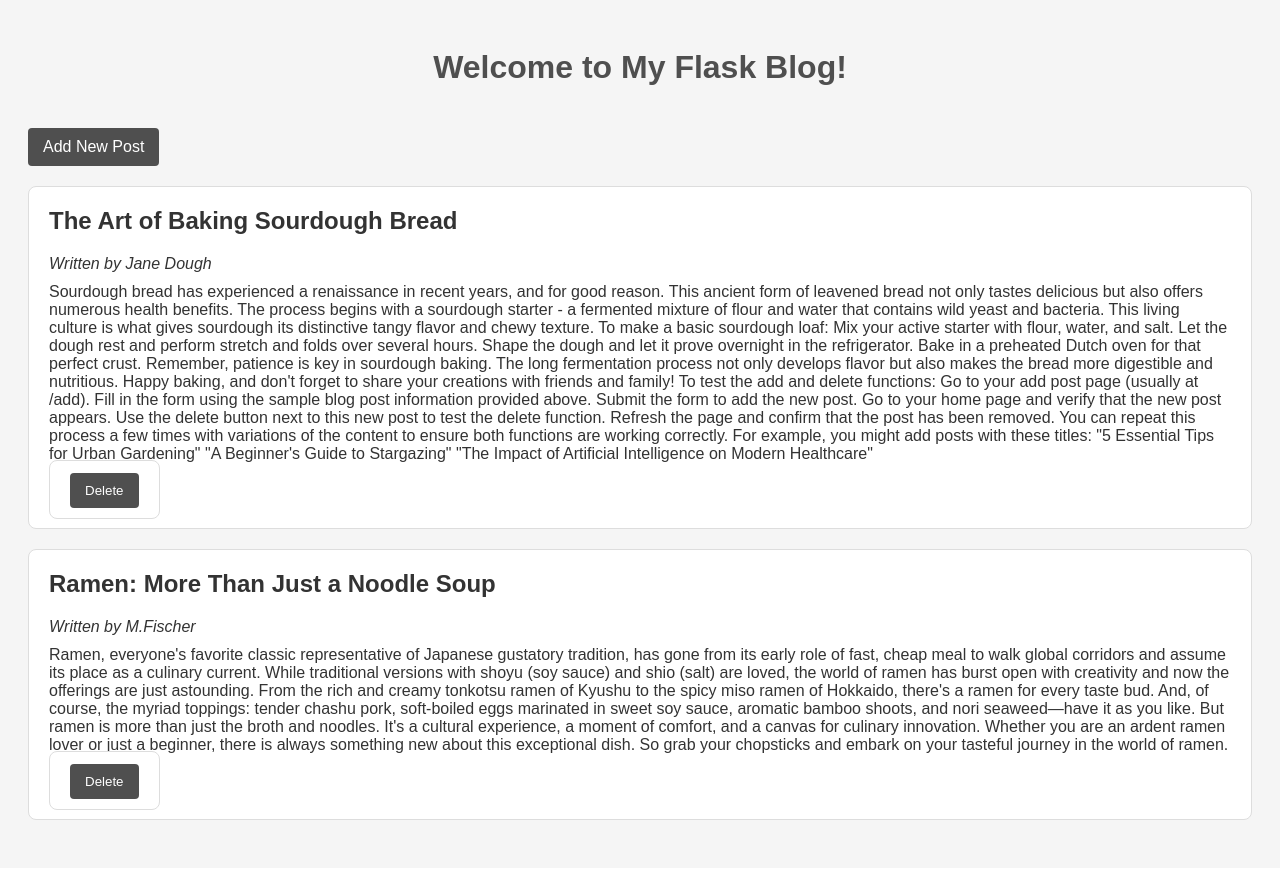
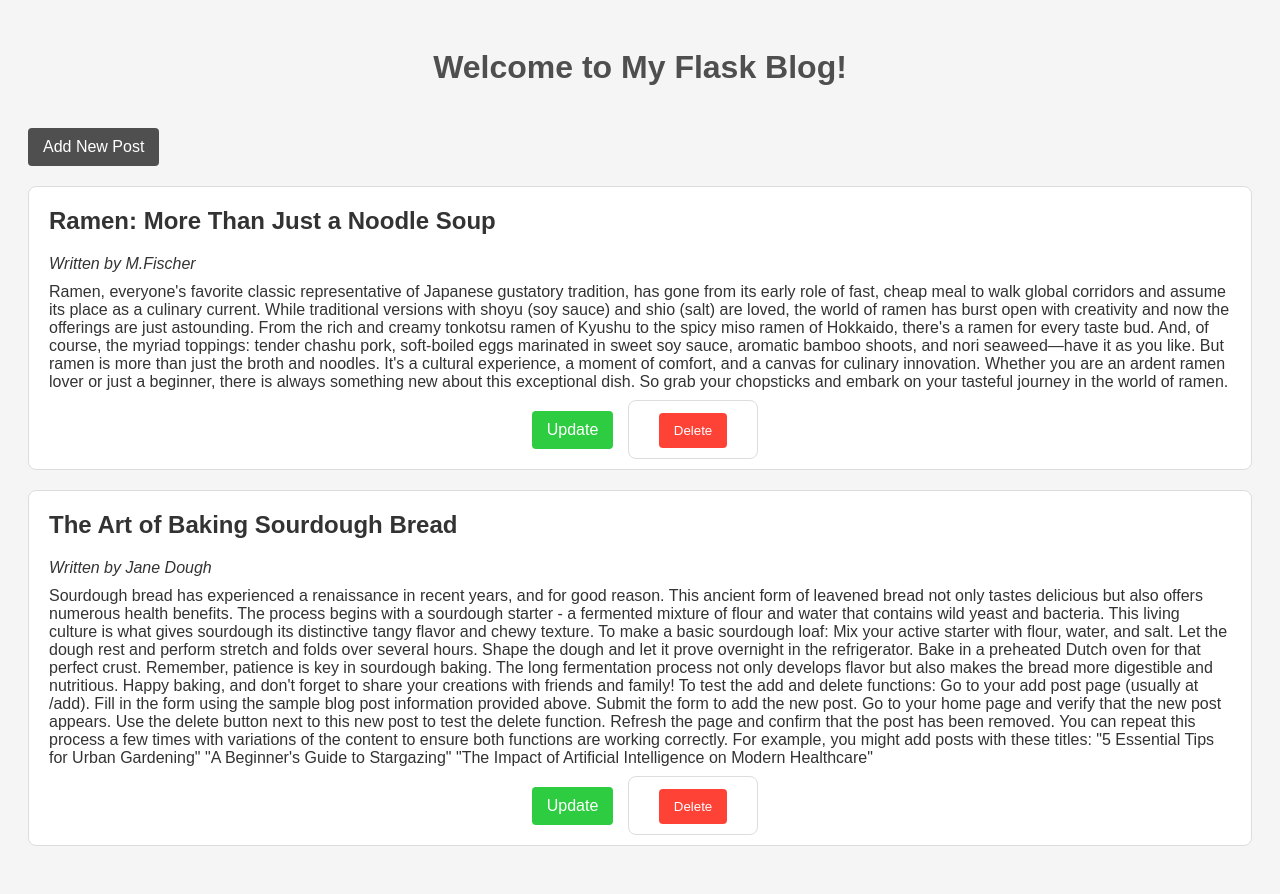
Before and after one commit to MfFischer/Masterblog, a Flask app: page / in a window 1280 px wide. Before the commit the page ends 820 px from the top, so only its background shows below. Run offline with Flask 3, Linux system fonts and the light colour scheme.

Commit message:
Add update functionality to the blog

```diff
--- a/app.py
+++ b/app.py
@@ -3,6 +3,7 @@
 import uuid
 
 app = Flask(__name__)
+
 
 def load_posts():
     """Load posts from a JSON file."""
@@ -12,16 +13,28 @@
     except FileNotFoundError:
         return []
 
+
 def save_posts(posts):
     """Save posts to a JSON file."""
     with open('posts.json', 'w') as f:
         json.dump(posts, f, indent=2)
+
+
+def fetch_post_by_id(post_id):
+    """Fetch a single post by its ID."""
+    posts = load_posts()
+    for post in posts:
+        if post['id'] == post_id:
+            return post
+    return None
+
 
 @app.route('/')
 def home():
     """Render the home page with a list of posts."""
     posts = load_posts()
     return render_template('index.html', posts=posts)
+
 
 @app.route('/add', methods=['GET', 'POST'])
 def add_post():
@@ -43,6 +56,7 @@
     # Render the add post form.
     return render_template('add.html')
 
+
 @app.route('/delete/<post_id>', methods=['POST'])
 def delete_post(post_id):
     """Delete the specified blog post and redirect to the home page."""
@@ -51,6 +65,31 @@
     save_posts(posts)
     return redirect(url_for('home'))
 
+
+@app.route('/update/<post_id>', methods=['GET', 'POST'])
+def update_post(post_id):
+    """Update the specified blog post."""
+    post = fetch_post_by_id(post_id)
+    if post is None:
+        return "Post not found", 404
+
+    if request.method == 'POST':
+        # Update the post with form data.
+        post['title'] = request.form.get('title')
+        post['author'] = request.form.get('author')
+        post['content'] = request.form.get('content')
+        # Load all posts, update the specific post, and save them back.
+        posts = load_posts()
+        for i, p in enumerate(posts):
+            if p['id'] == post_id:
+                posts[i] = post
+                break
+        save_posts(posts)
+        return redirect(url_for('home'))
+
+    return render_template('update.html', post=post)
+
+
 if __name__ == '__main__':
     # Run the Flask development server.
     app.run(debug=True)
--- a/static/style.css
+++ b/static/style.css
@@ -60,6 +60,7 @@
     border: none;
     border-radius: 4px;
     cursor: pointer;
+    outline: none; /* Remove outline on focus */
 }
 
 button:hover {
@@ -93,18 +94,52 @@
     text-decoration: none;
 }
 
+.button-container {
+    text-align: center;
+    margin-top: 20px;
+}
+
+.update-button {
+    background-color: #2ECC40;
+    color: #FFF;
+    padding: 10px 15px;
+    border: none;
+    border-radius: 4px;
+    text-decoration: none;
+    display: inline-block;
+    margin: 0 10px;
+    cursor: pointer;
+    outline: none; /* Remove outline on focus */
+}
+
+.update-button:hover {
+    background-color: #28A838;
+}
+
 .delete-button {
-    position: absolute;
-    top: 10px;
-    right: 10px;
     background-color: #FF4136;
     color: #FFF;
-    padding: 5px 10px;
+    padding: 10px 15px;
+    border: none;
     border-radius: 4px;
     text-decoration: none;
-    font-size: 0.8em;
+    display: inline-block;
+    margin: 0 10px;
+    cursor: pointer;
+    outline: none; /* Remove outline on focus */
 }
 
 .delete-button:hover {
     background-color: #FF1A1A;
 }
+
+/* Ensure all buttons look the same, even inside forms */
+form button {
+    background-color: inherit;
+    color: inherit;
+    padding: inherit;
+    border: none;
+    border-radius: inherit;
+    cursor: pointer;
+    outline: none; /* Remove outline on focus */
+}
--- a/templates/index.html
+++ b/templates/index.html
@@ -16,9 +16,12 @@
             <h2>{{ post.title }}</h2>
             <p><em>Written by {{ post.author }}</em></p>
             <p>{{ post.content }}</p>
-            <form action="{{ url_for('delete_post', post_id=post.id) }}" method="post" style="display:inline;">
-                <button type="submit">Delete</button>
-            </form>
+            <div class="button-container">
+                <a href="{{ url_for('update_post', post_id=post.id) }}" class="update-button">Update</a>
+                <form action="{{ url_for('delete_post', post_id=post.id) }}" method="post" style="display:inline;">
+                    <button type="submit" class="delete-button">Delete</button>
+                </form>
+            </div>
         </div>
     {% endfor %}
 </body>
```
Also changed, not shown: posts.json (+7 -6 lines), templates/update.html (added, +27 -0 lines).
